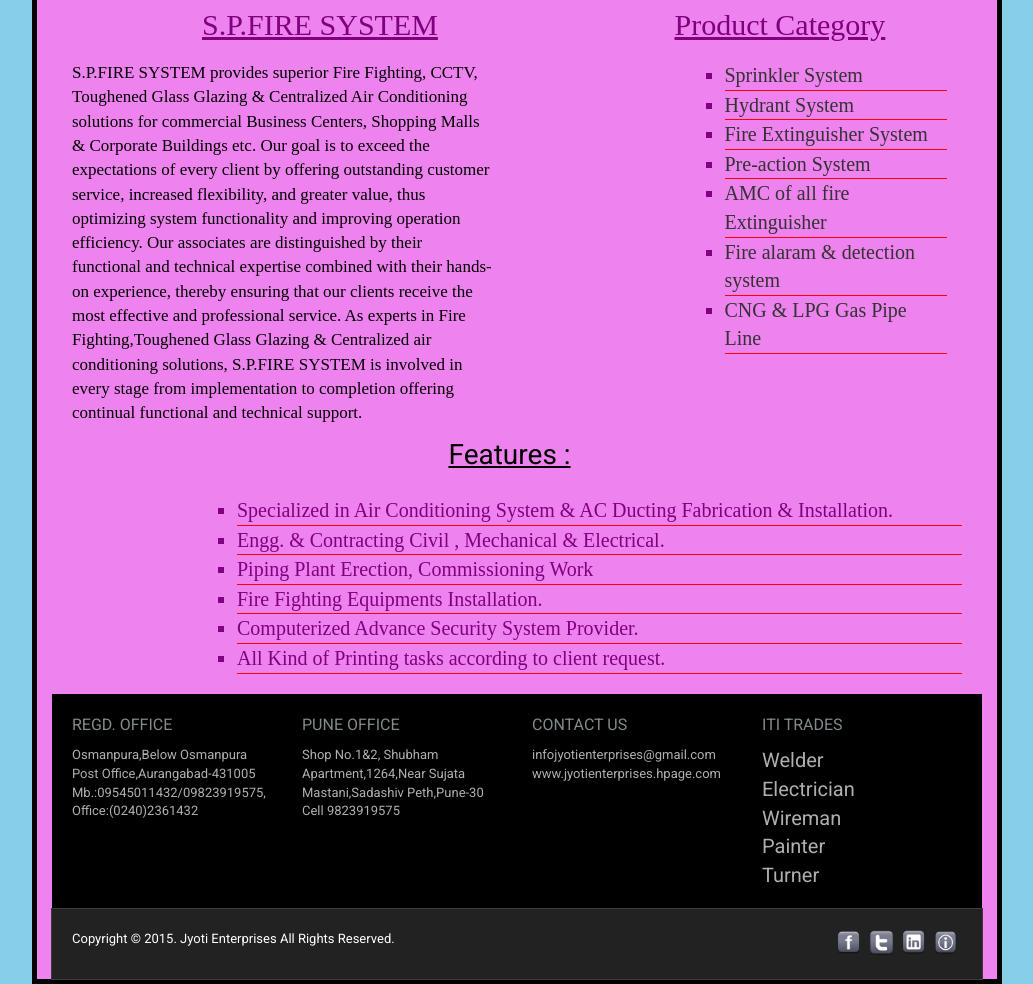
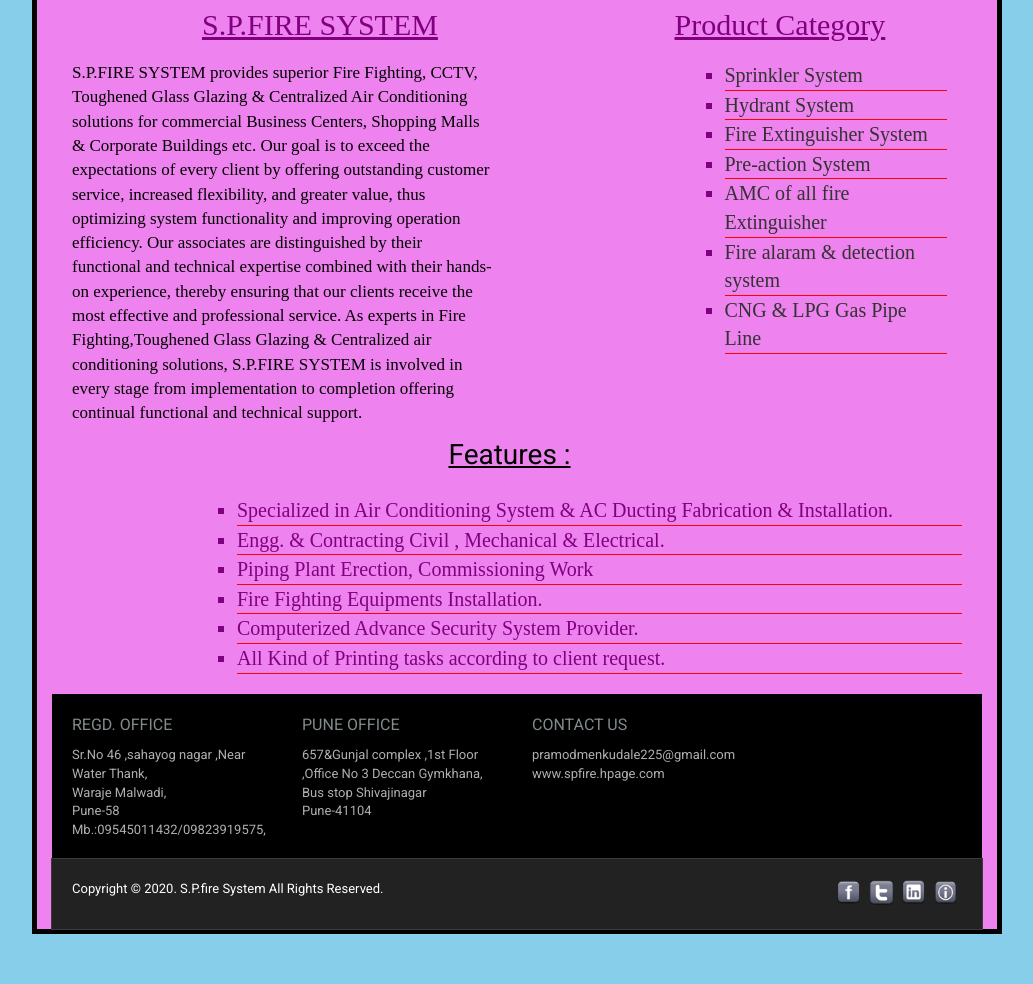
Before and after one commit to kiran857/spfire, a plain HTML site: page index.html in a window 1280 px wide. Shown: the part 437-1421 px from the top of the page, without its empty margins (123-1156 px from the left). After the commit the page ends 1371 px from the top, so only its background shows below. Drawn offline with Linux system fonts and the light colour scheme.

Commit message:
footer file changes

```diff
--- a/partials/footer.html
+++ b/partials/footer.html
@@ -3,34 +3,27 @@
 		<div class="row">
 			<div class="col-md-3 footerBlock">
 				<p>Regd. Office </p>
-				Osmanpura,Below Osmanpura Post Office,Aurangabad-431005
+				Sr.No 46 ,sahayog nagar ,Near Water Thank,<br>
+				Waraje Malwadi,<br>
+				Pune-58
 				<br>Mb.:09545011432/09823919575,
-				<br>Office:(0240)2361432
+
 			</div>
-			<div class="col-md-3 footerBlock"><p>Pune Office </p>Shop No.1&amp;2, Shubham Apartment,1264,Near Sujata Mastani,Sadashiv Peth,Pune-30 Cell 9823919575
+			<div class="col-md-3 footerBlock"><p>Pune Office </p>657&amp;Gunjal complex ,1st Floor ,Office No 3 Deccan Gymkhana,<br>Bus stop Shivajinagar<br>
+				Pune-41104
 			</div>
 			<div class="col-md-3 footerBlock">
-				<p>Contact Us </p> infojyotienterprises@gmail.com<br>www.jyotienterprises.hpage.com
+				<p>Contact Us </p>pramodmenkudale225@gmail.com<br>www.spfire.hpage.com
 			</div>
-			<div class="col-md-3 footerBlock"><p>ITI Trades</p>
-				<ul class="treadLinks">
-					<li><a rel="dofollow" href="http://dget.gov.in/upload/uploadfiles/files/1_CTS_WELDER.pdf" target="_blank"><span>Welder</span></a></li>
-					<li><a rel="dofollow" href="http://www.dget.nic.in/upload/uploadfiles/files/ELECTRICIAN(1).pdf" target="_blank"><span>Electrician</span></a></li>
-					<li><a rel="dofollow" href="http://www.dget.nic.in/upload/uploadfiles/files/Wireman(1).pdf" target="_blank"><span>Wireman</span></a></li>
-					<li><a rel="dofollow" href="http://www.dget.nic.in/upload/uploadfiles/files/PAINTER_GENERAL.pdf" target="_blank"><span>Painter</span></a></li>
-					<li><a rel="dofollow" href="http://www.dget.nic.in/upload/uploadfiles/files/CTSTurner.pdf" target="_blank"><span>Turner</span></a></li>
-
-				</ul>
 			</div>
-		</div>
 	</div>
 	<div class="" id="copyright">
 		<div class="row">
 		<div class="col-md-8 copyright">
-			<p> Copyright © 2015.
+			<p> Copyright © 2020.
 			<span>
 				<a 	rel="dofollow"
-					href="http://dget.nabet.qci.org.in/ExistingAndNewPage.aspx">Jyoti Enterprises</a>
+					href="http://dget.nabet.qci.org.in/ExistingAndNewPage.aspx">S.P.fire System</a>
 			</span> All Rights Reserved.
 			</p>
 		</div>
```
Also changed, not shown: 1 other file.
